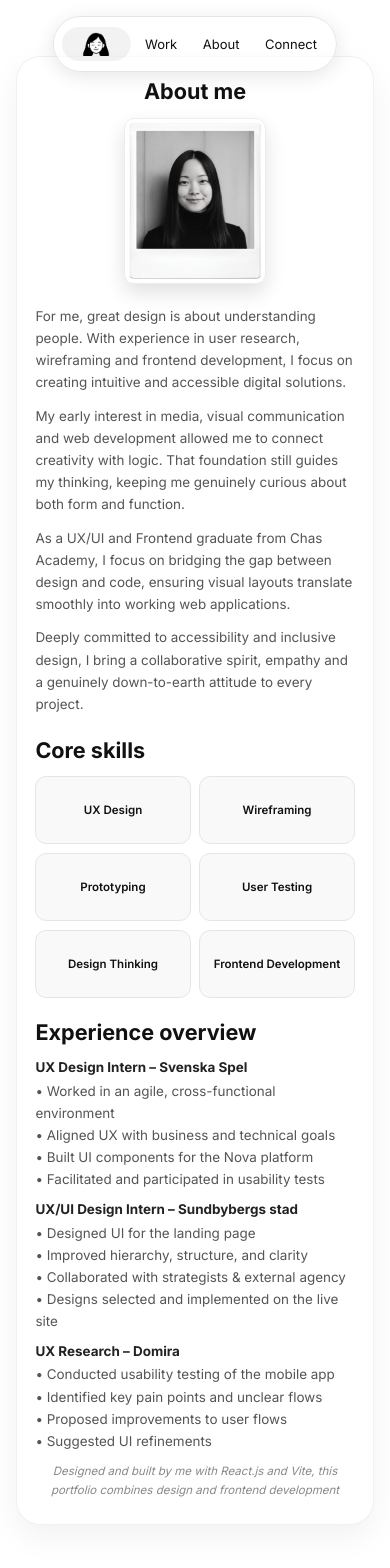
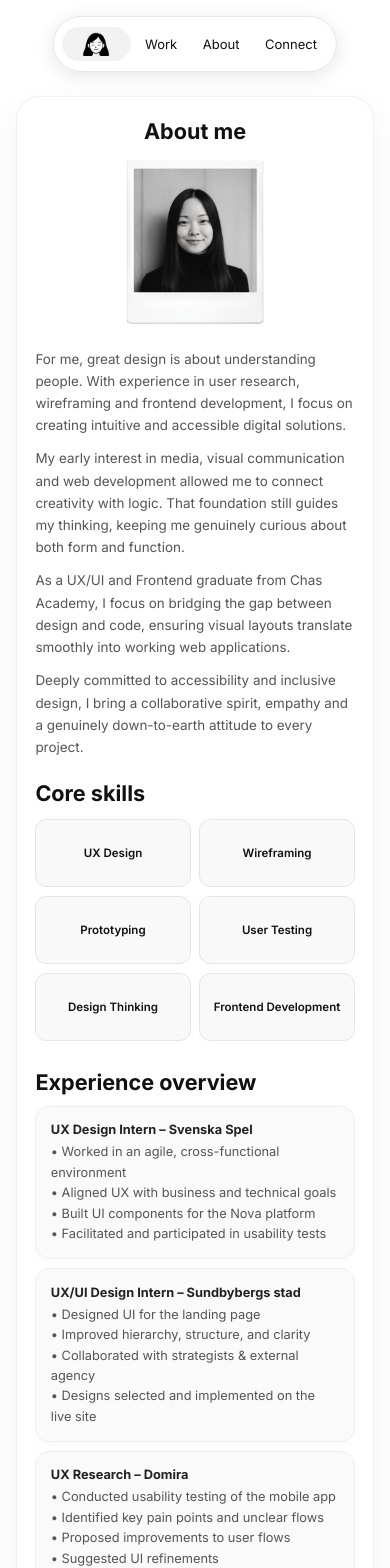
Before and after one commit to desjohnsen/portfolio, a React (Vite) app: page /about in a window 390 px wide. Shown: the top 1568 px of the page. Built offline with nearby package versions, Linux system fonts and the light colour scheme.

Commit message:
style: refine mobile layout, image framing, and experience overview on About page

```diff
--- a/src/styles/About.css
+++ b/src/styles/About.css
@@ -368,7 +368,7 @@
     box-sizing: border-box;
     width: calc(100% - 2rem);
     max-width: 440px;
-    margin: 3.5rem auto 3rem;
+    margin: 6rem auto 3rem;
     padding: 1.35rem 1.15rem 1.5rem;
     gap: 1.25rem;
     background: #fff;
@@ -390,13 +390,13 @@
   .mobile-pic {
     align-self: center;
     margin: 0.8rem 0 1.25rem;
-    padding: 0.15rem 0.15rem 0.05rem;
+    padding: 0;
     width: 142px;
     box-sizing: border-box;
-    background: #fff;
-    border: 1px solid #ededed;
-    border-radius: 0.65rem;
-    box-shadow: 0 9px 20px rgba(0, 0, 0, 0.12);
+    background: transparent;
+    border: 0;
+    border-radius: 0;
+    box-shadow: none;
     transform: none;
   }
 
@@ -416,7 +416,7 @@
   }
 
   .experience-header {
-    margin: 1.35rem 0 0.55rem;
+    margin: 1.8rem 0 0.55rem;
     text-align: left;
   }
 
@@ -425,19 +425,21 @@
   }
 
   .experience-section {
-    gap: 0.45rem;
+    gap: 0.55rem;
     margin: 0;
   }
 
   .experience-section .about-text {
+    box-sizing: border-box;
     max-width: none;
     margin: 0;
-    padding: 0;
-    border: 0;
-    border-radius: 0;
-    background: transparent;
-    font-size: 0.84rem;
-    line-height: 1.65;
+    padding: 0.85rem 0.9rem;
+    border: 1px solid #eeeeee;
+    border-radius: 0.9rem;
+    background: #fafafa;
+    box-shadow: 0 3px 10px rgba(0, 0, 0, 0.025);
+    font-size: 0.8rem;
+    line-height: 1.6;
   }
 
   .experience-section strong {
@@ -485,8 +487,104 @@
   }
 
   .about-signoff {
-    margin: 0.55rem 0 0;
+    margin: 1.5rem 0 0;
     text-align: center;
     font-size: 0.72rem;
   }
 }
+
+@media (max-width: 767px) and (orientation: landscape) {
+  .about-section {
+    width: calc(100% - 3rem);
+    max-width: 690px;
+    margin: 5rem auto 3rem;
+    padding: 1.25rem;
+    flex-direction: row;
+    align-items: flex-start;
+    gap: 1rem;
+  }
+
+  .mobile-pic,
+  .mobile-skills {
+    display: none;
+  }
+
+  .about-content {
+    flex: 1 1 58%;
+    min-width: 0;
+    margin-top: 0.4rem;
+  }
+
+  .about-content > header .about-title {
+    text-align: left;
+    margin-bottom: 0.8rem;
+  }
+
+  .about-text {
+    margin-bottom: 0.55rem;
+    font-size: 0.72rem;
+    line-height: 1.5;
+  }
+
+  .experience-header {
+    margin: 1.15rem 0 0.45rem;
+  }
+
+  .experience-section {
+    gap: 0.4rem;
+  }
+
+  .experience-section .about-text {
+    padding: 0.55rem 0.65rem;
+    font-size: 0.67rem;
+    line-height: 1.45;
+  }
+
+  .about-image-wrapper {
+    display: flex;
+    flex: 0 0 38%;
+    min-width: 0;
+    margin-top: 0.5rem;
+  }
+
+  .about-image-wrapper > .about-image {
+    width: 82%;
+    max-width: 190px;
+    border-radius: 0.45rem;
+  }
+
+  .about-image-wrapper .skills-header {
+    align-self: center;
+    margin: 0.8rem 0 0.4rem;
+  }
+
+  .about-image-wrapper .skills-header .about-title {
+    margin: 0;
+    text-align: center;
+    font-size: 1rem;
+  }
+
+  .about-image-wrapper .skills-grid {
+    width: 100%;
+    grid-template-columns: 1fr;
+    gap: 0.25rem;
+    margin: 0;
+  }
+
+  .about-image-wrapper .skill-card {
+    width: 100%;
+    height: 38px;
+    padding: 0;
+  }
+
+  .about-image-wrapper .card-front,
+  .about-image-wrapper .card-back {
+    font-size: 0.62rem;
+    padding: 0.25rem;
+  }
+
+  .about-signoff {
+    margin-top: 0.9rem;
+    font-size: 0.65rem;
+  }
+}
```
